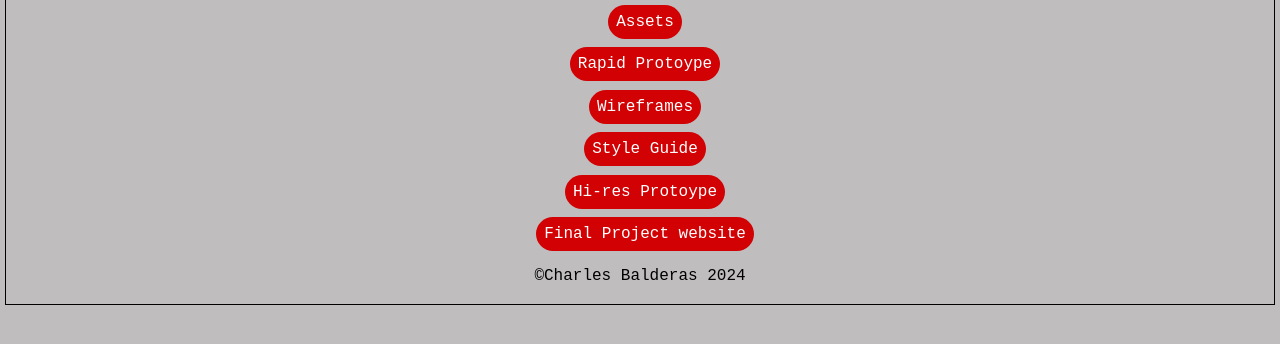
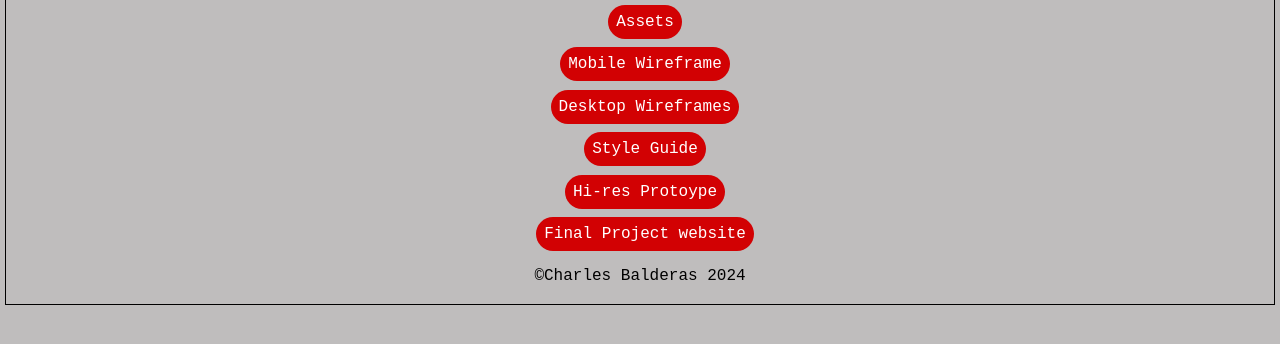
Before and after one commit to cbalder0929/cbalderas0929, a plain HTML site: page final-project.html in a window 1280 px wide. Shown: the part 360-704 px from the top of the page. Drawn offline with Linux system fonts and the light colour scheme.

Commit message:
Update final-project.html

```diff
--- a/final-project.html
+++ b/final-project.html
@@ -38,8 +38,8 @@
 		  <ul>
 			<li><a href="final-project-components/final-proposal.docx">Proposal</a></li>
 			<li><a href="final-project-components/Sock Check Enforcement Group.pdf">Assets</a></li>
-			<li><a href="final-project-components/">Rapid Protoype</a></li>
-			<li><a href="https://www.figma.com/proto/384HPe2lrDyq84IjvqSCDO/Untitled?node-id=1-2689&node-type=canvas&t=q9IV4Jhtxy5k2bhG-0&scaling=min-zoom&content-scaling=fixed&page-id=0%3A1">Wireframes</a></li>
+			<li><a href="https://www.figma.com/proto/384HPe2lrDyq84IjvqSCDO/Untitled?node-id=10-528&node-type=canvas&t=q9IV4Jhtxy5k2bhG-0&scaling=scale-down&content-scaling=fixed&page-id=1%3A2881">Mobile Wireframe</a></li>
+			<li><a href="https://www.figma.com/proto/384HPe2lrDyq84IjvqSCDO/Untitled?node-id=1-2689&node-type=canvas&t=q9IV4Jhtxy5k2bhG-0&scaling=min-zoom&content-scaling=fixed&page-id=0%3A1">Desktop Wireframes</a></li>
 			<li><a href="final-project-components/">Style Guide</a></li>
 			<li><a href="final-project-components/">Hi-res Protoype</a></li>
 			<li><a href="">Final Project website</a></li>
```
